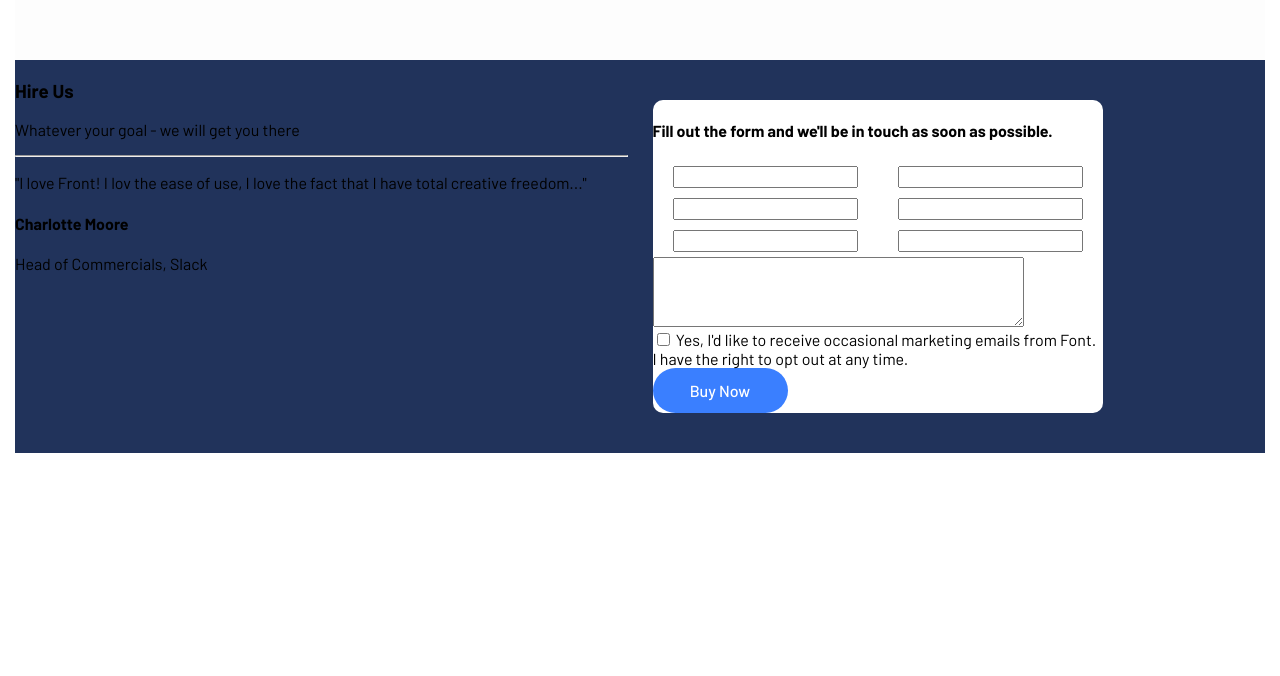
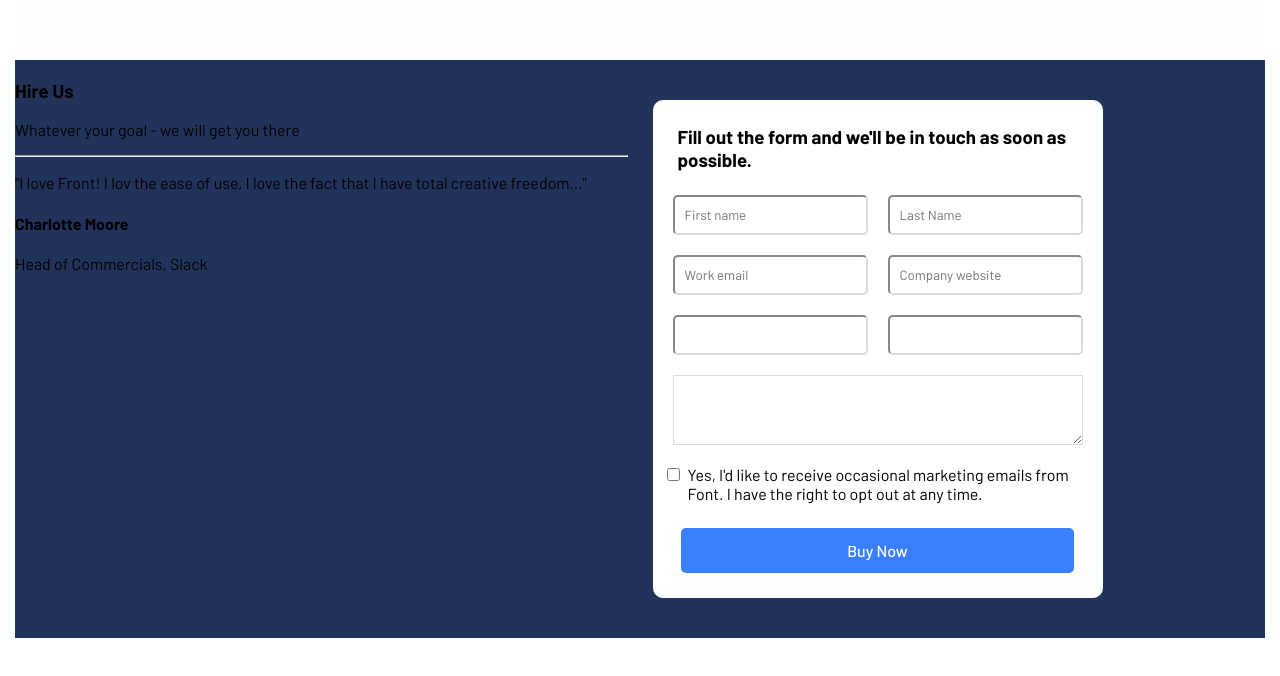
Before and after one commit to reynolga/Saas_Software, a plain HTML site: page index.html in a window 1280 px wide. Shown: the part 4992-5668 px from the top of the page. Before the commit the page ends 5495 px from the top, so only its background shows below. Drawn offline with Linux system fonts and the light colour scheme.

Commit message:
Form is looking pretty good. A few more small chng

```diff
--- a/css/style.css
+++ b/css/style.css
@@ -517,7 +517,6 @@ margin: 30px 35px;
   grid-template-columns: 1fr 1fr;
   gap: 25px;
 }
-
 .form-grid-right {
   background-color: white;
   max-width: 450px;
@@ -525,12 +524,50 @@ margin: 30px 35px;
   margin-bottom: 40px;
   border-radius: 10px;
 }
+.form-grid-right h4 {
+  padding-left:25px;
+  font-size: 14pt;
+}
 .form-row {
   display: flex;
+  margin-top: 20px;
+  margin-bottom: 5px;
+  margin-left: 10px;
+  margin-right: 10px;
 }
 
-.form-row input{
+.form-row .form-input{
   box-sizing: border-box;
+  margin: 0px 10px;
   flex: 1;
-  margin: 5px 20px;
+  padding: 0 10px;
+  height: 40px;
+  border-radius: 5px;
+  border-color: rgb(219, 219, 219);
 }
+
+.form-row textarea  {
+  box-sizing: border-box;
+  width: 100%;
+  margin: 0px 10px;
+  border-color: rgb(219, 219, 219);
+  resize: horizontal;
+}
+
+.form-row-checkbox p {
+  padding: 0px;
+  margin: 0px 5px;
+}
+
+.form-row-checkbox input {
+  align-self: flex-start;
+}
+
+.form-grid-right .btn {
+  width: 85%;
+  margin-left: auto;
+  margin-right: auto;
+  margin-bottom: 25px;
+  margin-top: 25px;
+  border-radius: 5px;
+}
--- a/index.html
+++ b/index.html
@@ -211,21 +211,25 @@
       <div class="form-grid-right">
         <h4>Fill out the form and we'll be in touch as soon as possible.</h4>
         <div class="form-row">
-          <input type="text">
-          <input type="text">
+          <input class="form-input" type="text" placeholder="First name">
+          <input class="form-input" type="text" placeholder="Last Name">
         </div>
         <div class="form-row">
-          <input type="text">
-          <input type="text">
+          <input class="form-input" type="text" placeholder="Work email">
+          <input class="form-input" type="text" placeholder="Company website">
         </div>
         <div class="form-row">
-          <input type="text">
-          <input type="text">
+          <input class="form-input" type="text">
+          <input class="form-input" type="text">
         </div>
-        <textarea rows="4" cols="50"></textarea>
-        <br>
-        <input type="checkbox"> <span>Yes, I'd like to receive occasional marketing emails from Font. I have the right to opt out at any time.</span>
-        <a class="btn" href="#">Buy Now</a>
+        <div class="form-row">
+          <textarea rows="4" cols="50"></textarea>
+        </div>
+        <div class="form-row form-row-checkbox">
+          <input type="checkbox">
+          <p>Yes, I'd like to receive occasional marketing emails from Font. I have the right to opt out at any time.</p>
+        </div>
+          <a class="btn" href="#">Buy Now</a>
       </div>
     </div>
 
```
